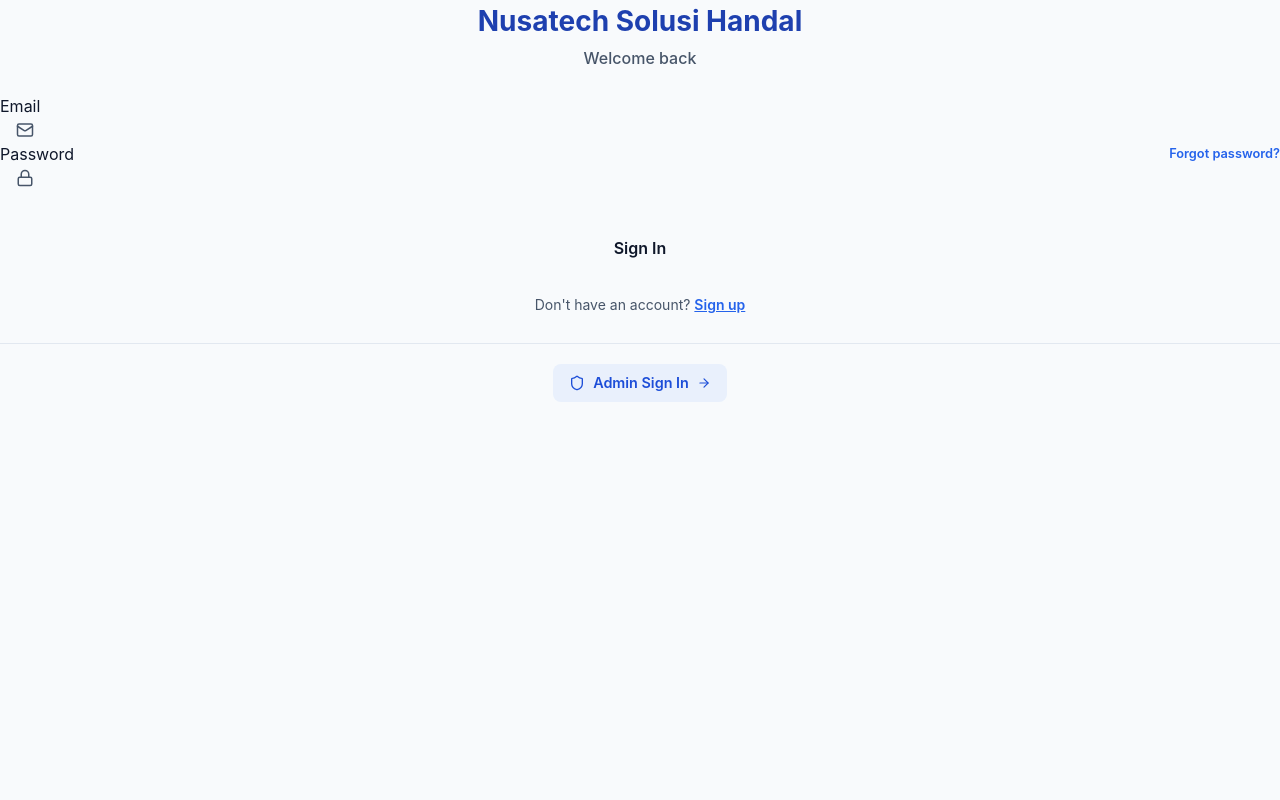
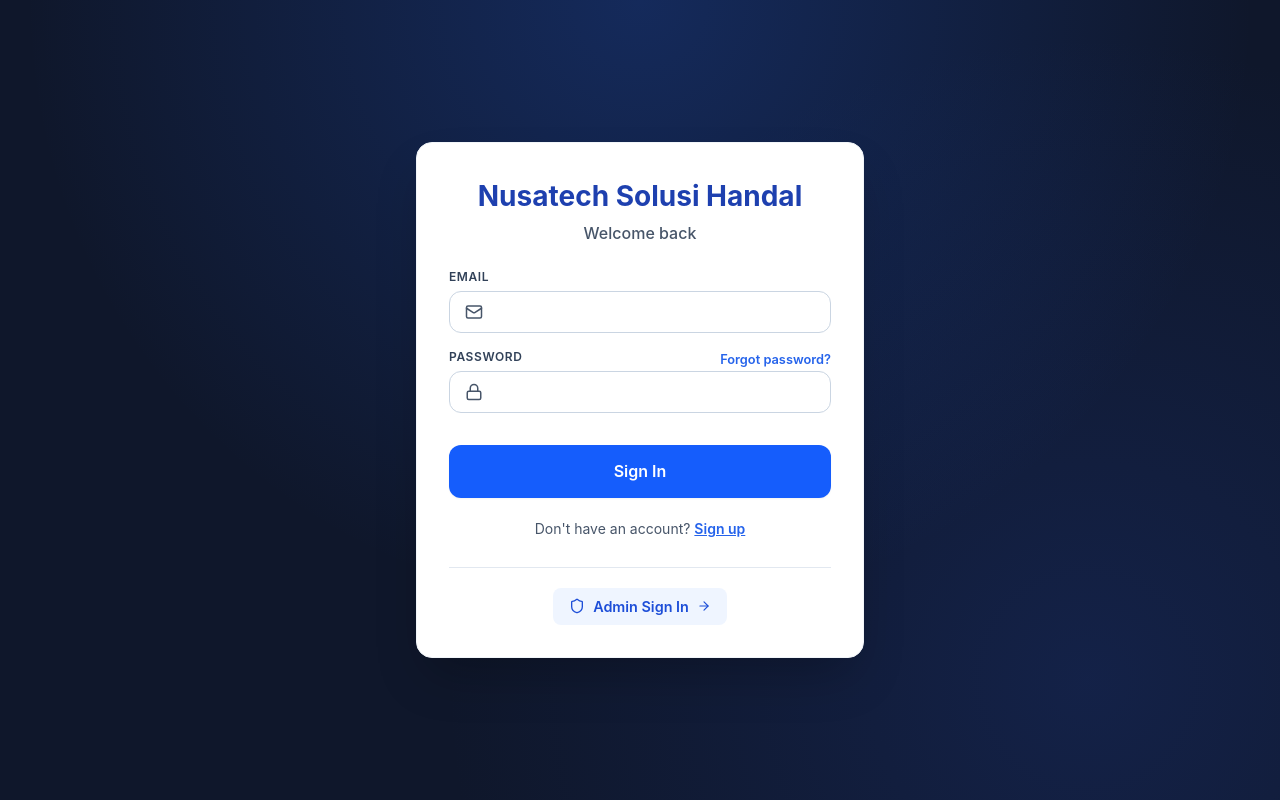
Before and after one commit to ridhohf/nusatech-web, a Next.js app in the folder frontend/: page /login in a window 1280 px wide. Built offline with nearby package versions, Linux system fonts and the light colour scheme; no server answers.

Commit message:
style: integrate TailwindCSS v4 and shadcn UI component

```diff
--- a/frontend/src/app/globals.css
+++ b/frontend/src/app/globals.css
@@ -48,6 +48,92 @@
   font-family: var(--font-sans, system-ui, -apple-system, BlinkMacSystemFont, 'Segoe UI', Roboto, sans-serif);
 }
 
+/* Tailwind Components Layer - Reusable Utilities via @apply */
+@layer components {
+  .card {
+    @apply bg-white/90 backdrop-blur-md border border-slate-200/80 rounded-2xl p-6 shadow-xs hover:shadow-md transition-all duration-200;
+  }
+
+  .form-group {
+    @apply mb-4;
+  }
+
+  .form-label {
+    @apply block text-xs font-semibold text-slate-700 mb-1.5 uppercase tracking-wider;
+  }
+
+  .form-input {
+    @apply w-full px-3.5 py-2.5 bg-white border border-slate-300 rounded-xl text-sm text-slate-900 transition-all focus:outline-none focus:border-blue-600 focus:ring-3 focus:ring-blue-100 placeholder:text-slate-400;
+  }
+
+  .btn {
+    @apply inline-flex items-center justify-center font-semibold rounded-xl border border-slate-200 bg-white text-slate-700 px-4 py-2 text-sm shadow-2xs transition-all duration-150 active:scale-98 hover:bg-slate-50 disabled:opacity-50 disabled:pointer-events-none cursor-pointer gap-2;
+  }
+
+  .btn-primary {
+    @apply bg-blue-600 hover:bg-blue-700 text-white border-transparent shadow-xs focus-visible:ring-blue-500;
+  }
+
+  .page-header {
+    @apply mb-6 flex justify-between items-center flex-wrap gap-4;
+  }
+
+  .page-title {
+    @apply text-2xl font-extrabold text-blue-900 tracking-tight;
+  }
+
+  .table-container {
+    @apply overflow-x-auto rounded-xl border border-slate-200/80 bg-white shadow-2xs;
+  }
+
+  .data-table {
+    @apply w-full border-collapse text-left text-sm;
+  }
+
+  .data-table th {
+    @apply bg-slate-50/90 font-bold text-slate-600 px-4 py-3 border-b border-slate-200 text-xs uppercase tracking-wider;
+  }
+
+  .data-table td {
+    @apply px-4 py-3.5 border-b border-slate-100 text-slate-700;
+  }
+
+  .data-table tbody tr:hover {
+    @apply bg-slate-50/80 transition-colors;
+  }
+
+  .badge {
+    @apply inline-flex items-center gap-1.5 px-2.5 py-0.5 rounded-full text-xs font-bold border border-slate-200 shadow-2xs;
+  }
+
+  .badge-blue {
+    @apply bg-blue-50 text-blue-700 border-blue-200/70;
+  }
+
+  .badge-orange {
+    @apply bg-amber-50 text-amber-700 border-amber-200/70;
+  }
+
+  .badge-green {
+    @apply bg-emerald-50 text-emerald-700 border-emerald-200/70;
+  }
+
+  .badge-red {
+    @apply bg-rose-50 text-rose-700 border-rose-200/70;
+  }
+
+  .auth-container {
+    @apply min-h-screen flex items-center justify-center bg-slate-900 p-6;
+    background-image:
+      radial-gradient(circle at 50% 0%, rgba(37, 99, 235, 0.25) 0%, transparent 60%),
+      radial-gradient(circle at 85% 85%, rgba(30, 58, 138, 0.3) 0%, transparent 50%);
+  }
+
+  .auth-card {
+    @apply w-full max-w-md bg-white p-8 rounded-2xl shadow-2xl border border-slate-100;
+  }
+}
+
 /* Loading Bar Animation */
 .top-loader-bar {
   position: fixed;
```
